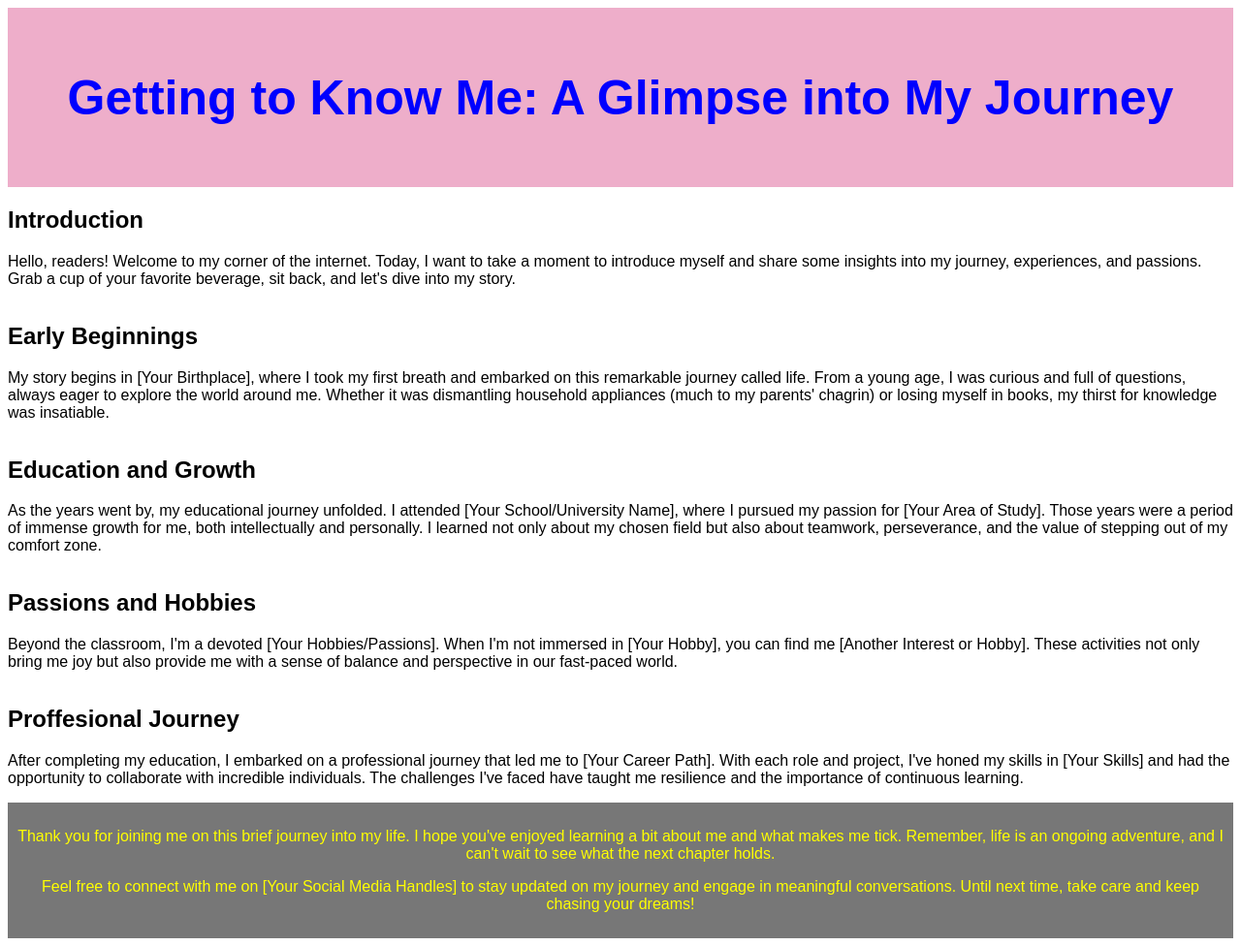
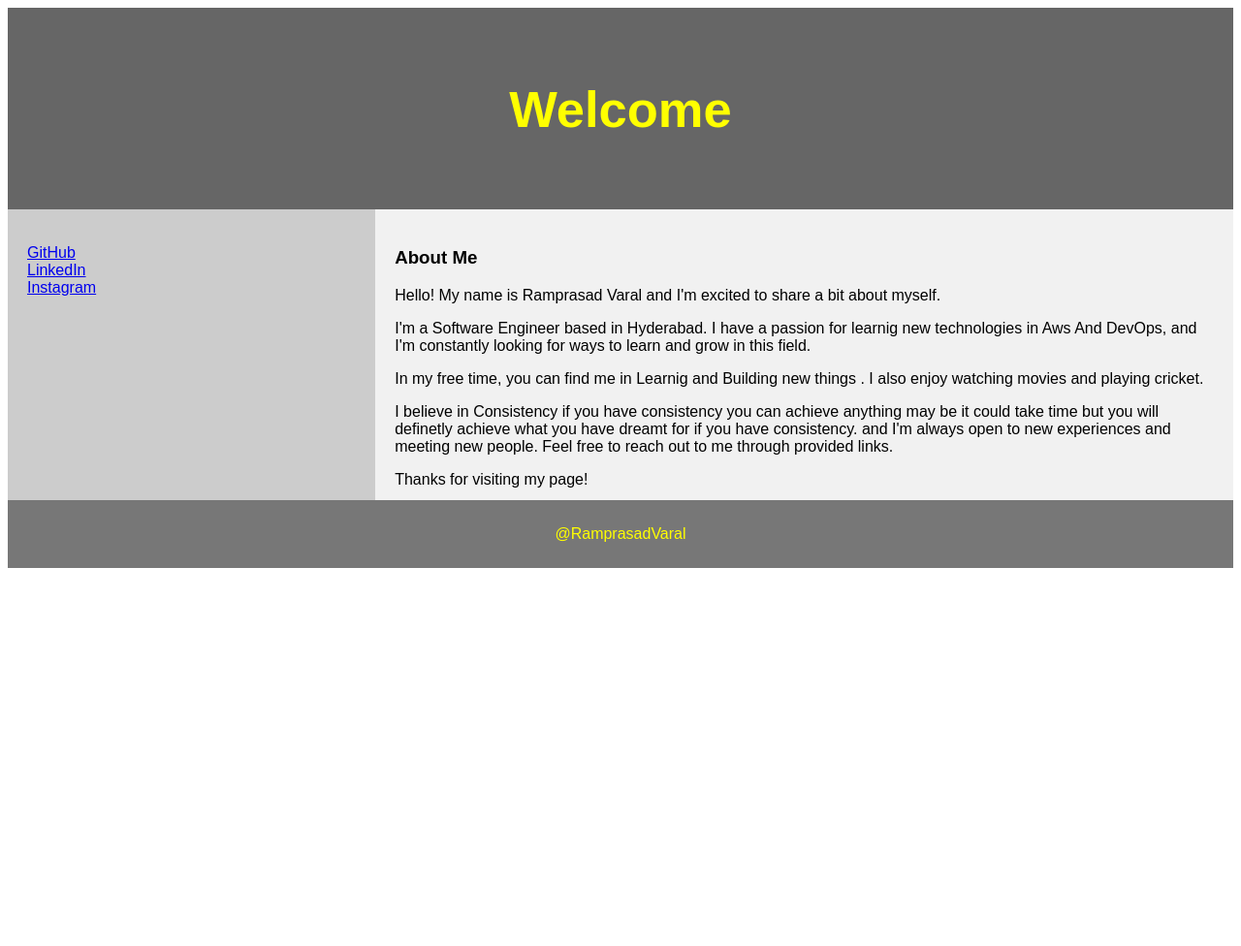
Before and after one commit to Ramprasadvaral13/docker-project, a Django app: page /demo/ in a window 1280 px wide. Shown: the whole page at 97% size. After the commit the page ends 586 px from the top, so only its background shows below. Run offline with Django 4.2, Linux system fonts and the light colour scheme.

Commit message:
demo_site.html

```diff
--- a/devops/demo/templates/demo_site.html
+++ b/devops/demo/templates/demo_site.html
@@ -15,11 +15,11 @@ body {
 
 /* Style the header */
 header {
-  background-color: rgb(238,174,202);
+  background-color: #666;
   padding: 30px;
   text-align: center;
-  font-size: 25px;
-  color: Blue;
+  font-size: 35px;
+  color: yellow;
 }
 
 /* Create two columns/boxes that floats next to each other */
@@ -27,7 +27,7 @@ nav {
   float: left;
   width: 30%;
   height: 300px; /* only for demonstration, should be removed */
-  background: rgb(131,58,180);
+  background: #ccc;
   padding: 20px;
 }
 
@@ -73,40 +73,29 @@ footer {
 
 
 <header>
-  <h1>Getting to Know Me: A Glimpse into My Journey</h1>
+  <h2>Welcome</h2>
 </header>
 
-<main>
-  <section>
-    <h2>Introduction</h2>
-    <p>Hello, readers! Welcome to my corner of the internet. Today, I want to take a moment to introduce myself and share some insights into my journey, experiences, and passions. Grab a cup of your favorite beverage, sit back, and let's dive into my story.</p>
-  </section>
+<section>
+  <nav>
+    <ul>
+      <li><a href="www.github.com/Ramprasadvaral13">GitHub</a></li>
+      <li><a href="www.linkedin.com/in/ramprasad-varal-86003b181/">LinkedIn</a></li>
+      <li><a href="https://www.instagram.com/ramprasadv21">Instagram</a></li>
+    </ul>
+  </nav>
 
-  <section>
-    <h2>Early Beginnings</h2>
-    <p>My story begins in [Your Birthplace], where I took my first breath and embarked on this remarkable journey called life. From a young age, I was curious and full of questions, always eager to explore the world around me. Whether it was dismantling household appliances (much to my parents' chagrin) or losing myself in books, my thirst for knowledge was insatiable.</p>
-  </section>
-
- <section>
-    <h2>Education and Growth</h2>
-    <p>As the years went by, my educational journey unfolded. I attended [Your School/University Name], where I pursued my passion for [Your Area of Study]. Those years were a period of immense growth for me, both intellectually and personally. I learned not only about my chosen field but also about teamwork, perseverance, and the value of stepping out of my comfort zone.</p>
-  </section>
-
- <section>
-    <h2>Passions and Hobbies</h2>
-    <p>Beyond the classroom, I'm a devoted [Your Hobbies/Passions]. When I'm not immersed in [Your Hobby], you can find me [Another Interest or Hobby]. These activities not only bring me joy but also provide me with a sense of balance and perspective in our fast-paced world.</p>
-  </section>
-
- <section>
-    <h2>Proffesional Journey</h2>
-    <p>After completing my education, I embarked on a professional journey that led me to [Your Career Path]. With each role and project, I've honed my skills in [Your Skills] and had the opportunity to collaborate with incredible individuals. The challenges I've faced have taught me resilience and the importance of continuous learning.</p>
-  </section>
-
-</main>
+  <article>
+    <h1>About Me</h1>
+    <p>Hello! My name is Ramprasad Varal and I'm excited to share a bit about myself.</p>
+    <p>I'm a Software Engineer based in Hyderabad. I have a passion for learnig new technologies in Aws And DevOps, and I'm constantly looking for ways to learn and grow in this field.</p>
+    <p>In my free time, you can find me in Learnig and Building new things . I also enjoy watching movies and playing cricket.</p>
+    <p>I believe in Consistency if you have consistency you can achieve anything may be it could take time but you will definetly achieve what you have dreamt for if you have consistency. and I'm always open to new experiences and meeting new people. Feel free to reach out to me through provided links.</p>
+    <p>Thanks for visiting my page!</p>  </article>
+</section>
 
 <footer>
-  <p>Thank you for joining me on this brief journey into my life. I hope you've enjoyed learning a bit about me and what makes me tick. Remember, life is an ongoing adventure, and I can't wait to see what the next chapter holds.</p>
-  <p>Feel free to connect with me on [Your Social Media Handles] to stay updated on my journey and engage in meaningful conversations. Until next time, take care and keep chasing your dreams!</p>
+  <p>@RamprasadVaral</p>
 </footer>
 
 </body>
```
